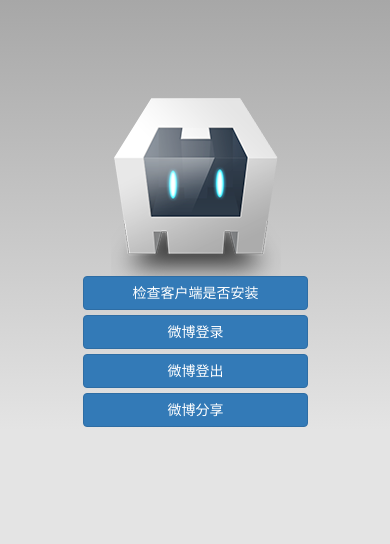
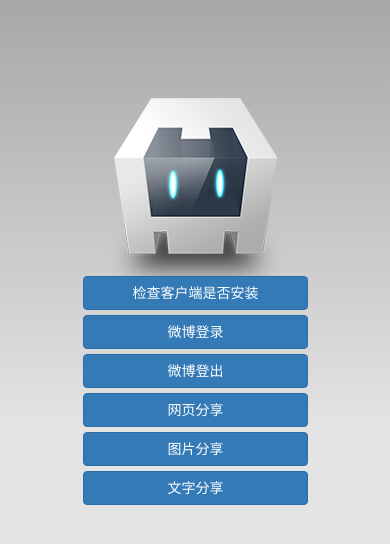
Before and after one commit to iVanPan/cordova_weibo, a website: page example_www/index.html in a window 390 px wide. Drawn offline with Linux system fonts and the light colour scheme; some packages are replaced by stand-ins of ours.

Commit message:
update Demo

```diff
--- a/example_www/index.html
+++ b/example_www/index.html
@@ -14,7 +14,7 @@
       appintance = new app();
      }, true);
 </script>
-<title>Corodva QQ Plugin Exmaple</title>
+<title>Corodva Weibo Plugin Exmaple</title>
 </head>
 <body>
     <div class="app">
@@ -22,7 +22,9 @@
           <button type="button" class="btn btn-primary btn-block" onclick="appintance.checkClientInstalled()">检查客户端是否安装</button>
           <button type="button" class="btn btn-primary btn-block" onclick="appintance.ssoLogin()">微博登录</button>
           <button type="button" class="btn btn-primary btn-block" onclick="appintance.logout()">微博登出</button>
-          <button type="button" class="btn btn-primary btn-block" onclick="appintance.shareToWeibo()">微博分享</button>
+          <button type="button" class="btn btn-primary btn-block" onclick="appintance.shareToWeibo()">网页分享</button>
+          <button type="button" class="btn btn-primary btn-block" onclick="appintance.shareImageToWeibo()">图片分享</button>
+          <button type="button" class="btn btn-primary btn-block" onclick="appintance.shareTextToWeibo()">文字分享</button>
         </div>
       </div>
     </body>
--- a/example_www/js/index.js
+++ b/example_www/js/index.js
@@ -1,5 +1,4 @@
 var app = function () {
-
   this.checkClientInstalled = function () {
     WeiboSDK.checkClientInstalled(function () {
       alert('client is installed');
@@ -31,6 +30,26 @@
     }, args);
   };
 
+  this.shareImageToWeibo = function () {
+    var args = {};
+    args.image = 'https://cordova.apache.org/static/img/pluggy.png';
+    WeiboSDK.shareImageToWeibo(function () {
+      alert('share success');
+    }, function (failReason) {
+      alert(failReason);
+    }, args);
+  };
+
+  this.shareTextToWeibo = function () {
+    var args = {};
+    args.text = 'This is a Cordova Plugin';
+    WeiboSDK.shareTextToWeibo(function () {
+      alert('share success');
+    }, function (failReason) {
+      alert(failReason);
+    }, args);
+  };
+
   this.logout = function () {
     WeiboSDK.logout(function () {
       alert('logout success');
```
